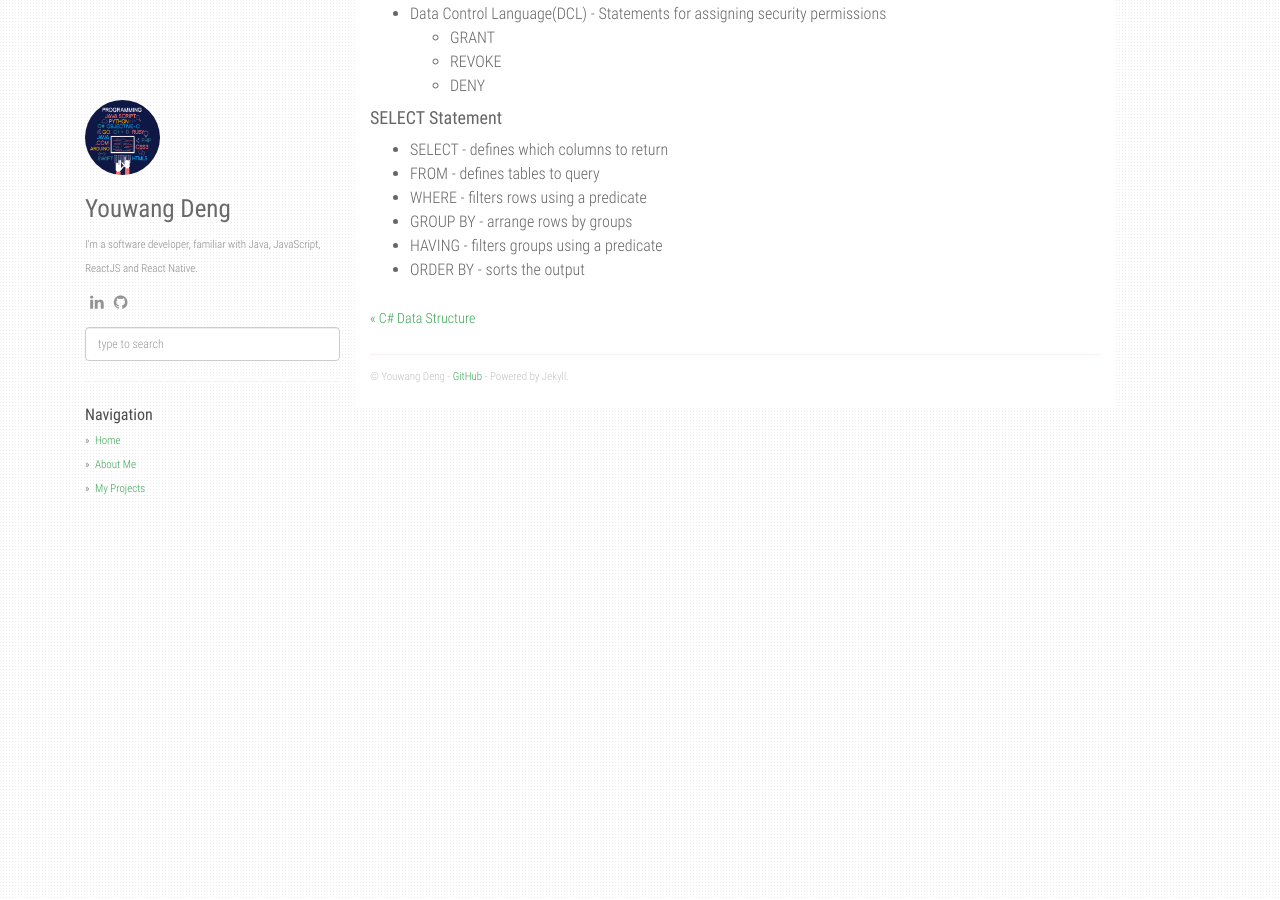
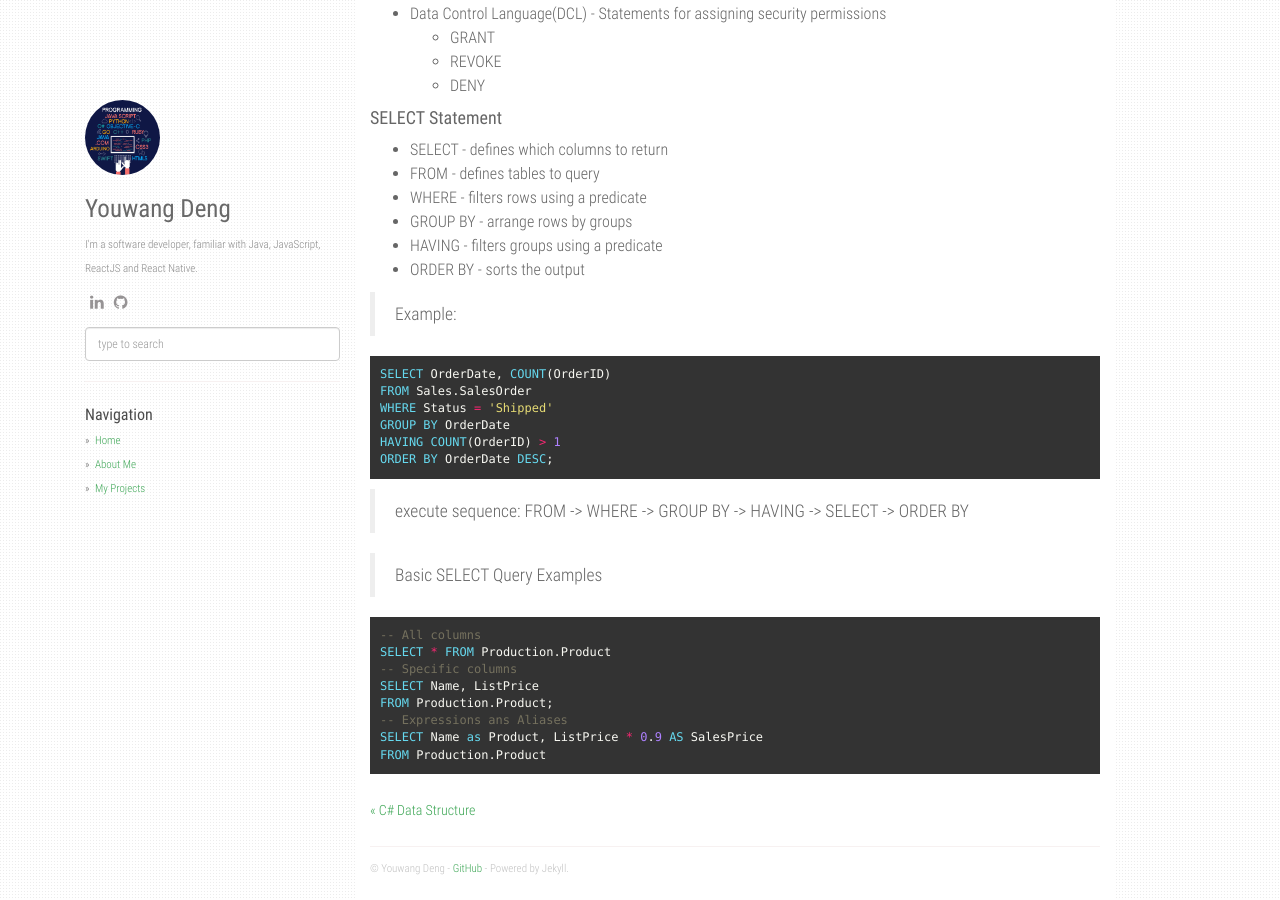
Before and after one commit to YouwangDeng/YouwangDeng.github.io, a Jekyll site: the page built from _posts/2019-11-12-T-SQL-Fundamental.md, in a window 1280 px wide and 900 px high, scrolled down 585 px. Built offline with Jekyll 4.4.1, drawn with Linux system fonts in a browser that asks for light colours.

Commit message:
add select example

````diff
--- a/_posts/2019-11-12-T-SQL-Fundamental.md
+++ b/_posts/2019-11-12-T-SQL-Fundamental.md
@@ -36,3 +36,29 @@ categories: [Database,T-SQL]
 - GROUP BY - arrange rows by groups
 - HAVING - filters groups using a predicate
 - ORDER BY - sorts the output
+
+>Example:
+
+```sql
+SELECT OrderDate, COUNT(OrderID)
+FROM Sales.SalesOrder
+WHERE Status = 'Shipped'
+GROUP BY OrderDate
+HAVING COUNT(OrderID) > 1
+ORDER BY OrderDate DESC;
+```
+
+> execute sequence: FROM -> WHERE -> GROUP BY -> HAVING -> SELECT -> ORDER BY
+
+>Basic SELECT Query Examples
+
+```sql
+-- All columns
+SELECT * FROM Production.Product
+-- Specific columns
+SELECT Name, ListPrice
+FROM Production.Product;
+-- Expressions ans Aliases
+SELECT Name as Product, ListPrice * 0.9 AS SalesPrice
+FROM Production.Product
+```
````
